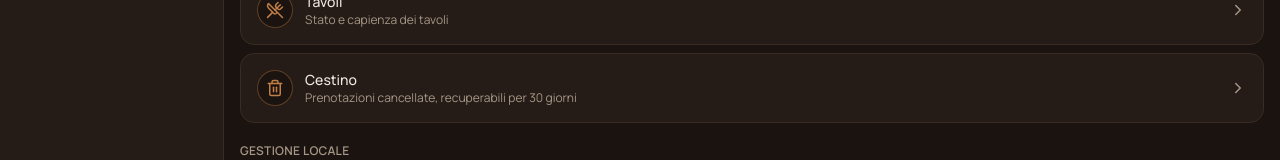
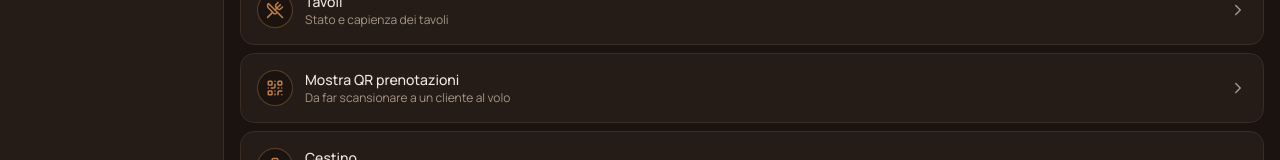
Before and after one commit to andru1607/Prenota-app, a Next.js app in the folder prenota-app/: page /strumenti in a window 1280 px wide. Shown: the part 270-430 px from the top of the page. Built offline with nearby package versions, Linux system fonts and the light colour scheme; no server answers.

Commit message:
Add QR code section to strumenti page

```diff
--- a/prenota-app/app/strumenti/page.tsx
+++ b/prenota-app/app/strumenti/page.tsx
@@ -12,6 +12,7 @@ import {
   BookOpen,
   Users,
   Trash2,
+  QrCode,
 } from "lucide-react";
 import { createClient } from "@/lib/supabase/client";
 import { getMyStaffRow } from "@/lib/roles";
@@ -37,6 +38,12 @@ const RISTORANTE_SECTIONS = [
         icon: UtensilsCrossed,
         title: "Tavoli",
         description: "Stato e capienza dei tavoli",
+      },
+      {
+        href: "/qr",
+        icon: QrCode,
+        title: "Mostra QR prenotazioni",
+        description: "Da far scansionare a un cliente al volo",
       },
       {
         href: "/cestino",
```
